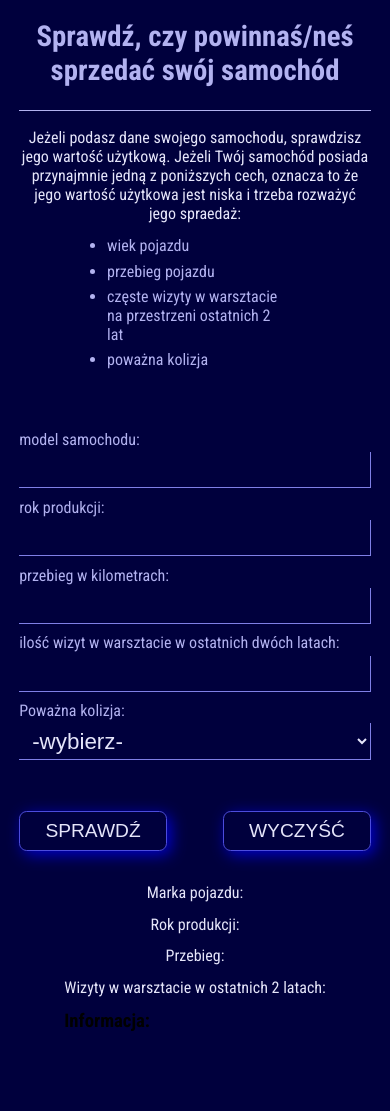
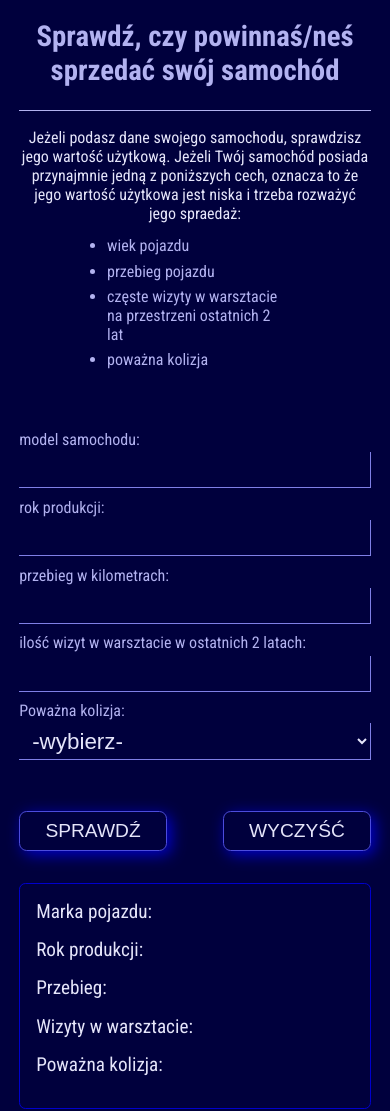
Before and after one commit to Scorpion19702022/should-you-sell-the-car, a website: page index.html in a window 390 px wide. Shown: the top 1111 px of the page. Before the commit the page ends 1064 px from the top, so only its background shows below. Drawn offline with Linux system fonts and the light colour scheme.

Commit message:
last style for max 768 breakpoint

```diff
--- a/index.html
+++ b/index.html
@@ -40,7 +40,7 @@
         <label for="mileage" class="info__mileage">przebieg w kilometrach:</label>
         <input type="number" id="mileage" class="info__inputmileage">
 
-        <label for="visit" class="info__visit">ilość wizyt w warsztacie w ostatnich dwóch latach:</label>
+        <label for="visit" class="info__visit">ilość wizyt w warsztacie w ostatnich 2 latach:</label>
         <input type="number" id="visit" class="info__inputvisit">
 
         <label for="accident" class="info__accident">Poważna kolizja:</label>
@@ -69,7 +69,9 @@
             </p>
             <p>Przebieg: <spam class="spammilaege"></spam>
             </p>
-            <p>Wizyty w warsztacie w ostatnich 2 latach: <spam class="spamvisit"></spam>
+            <p>Wizyty w warsztacie: <spam class="spamvisit"></spam>
+            </p>
+            <p>Poważna kolizja: <spam class="spamaccident"></spam>
             </p>
         </div>
         <div class="advice__sell">
--- a/sass/style.scss
+++ b/sass/style.scss
@@ -118,5 +118,53 @@ li {
 	}
 }
 
+.advice {
+	position: relative;
+	width: 100%;
+	display: flex;
+	flex-direction: column;
+	justify-content: space-between;
+	&__car {
+		width: 100%;
+		padding: 1em;
+		display: flex;
+		flex-direction: column;
+		justify-content: center;
+		border: 0.04em solid var(--color-middletwo);
+		border-radius: 0.4em;
+		margin-bottom: 1em;
+		background-color: var(--color-darkone);
+		z-index: 1;
+		p {
+			width: 100%;
+			font-size: 1.2rem;
+			text-align: left;
+		}
+		spam {
+			color: var(--color-info);
+		}
+	}
+	&__sell {
+		width: 100%;
+		height: 15em;
+		display: flex;
+		flex-direction: column;
+		align-items: center;
+		border: 0.04em solid var(--color-middletwo);
+		border-radius: 0.4em;
+		background-color: var(--color-darktwo);
+		padding: 2em;
+		h3 {
+			font-size: 1.4rem;
+			color: var(--color-lighttwo);
+			margin-bottom: 0.4em;
+		}
+		p {
+			font-size: 1rem;
+			color: var(--color-info);
+		}
+	}
+}
+
 @import './medium';
 @import './extra\ large';
```
Also changed, not shown: css/style.css, 1 other file.
